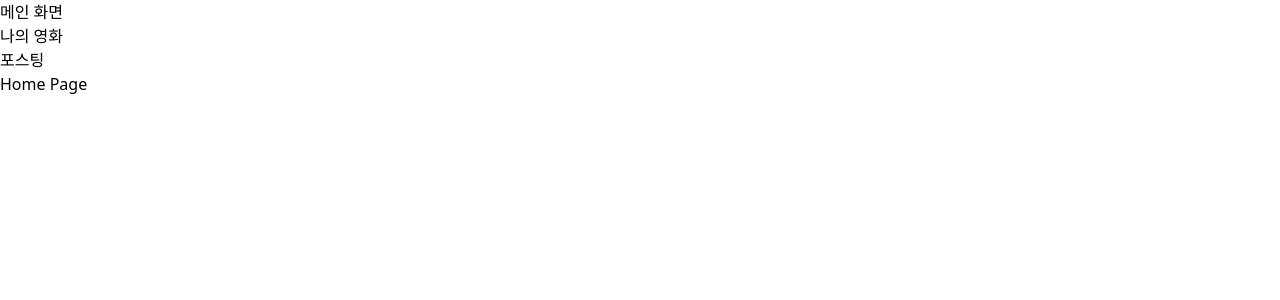
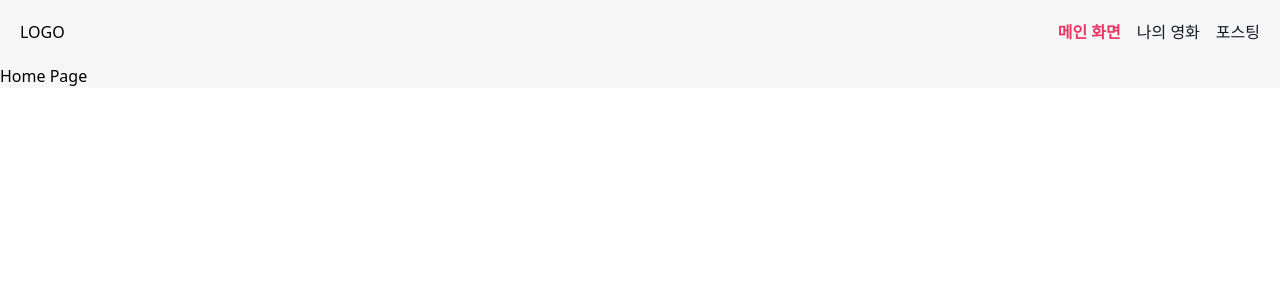
Before and after one commit to daindaind/next-favorite-movies, a Next.js app: page / in a window 1280 px wide. Shown: the top 300 px of the page. Built offline with nearby package versions, Linux system fonts and the light colour scheme.

Commit message:
Style: navbar 스타일링

```diff
--- a/components/common/Navbar.jsx
+++ b/components/common/Navbar.jsx
@@ -1,19 +1,29 @@
 import { PAGE_URL } from "@/constants/router";
+import Image from "next/image";
 import Link from "next/link";
+import { usePathname } from "next/navigation";
 import React from "react";
+import logo from '../../public/logo.png';
 
 function Navbar() {
+  const currentPath = usePathname();
+  console.log(currentPath)
   return (
-    <ul>
+    <ul className="flex flex-row justify-center align-middle h-15 p-5 bg-light-white">
+      <Link href={PAGE_URL.BASE}>
+        <p>LOGO</p>
+      </Link>
+      <div className="flex flex-row justify-end align-middle flex-1 gap-4">
         <li>
-        <Link href={PAGE_URL.BASE}>메인 화면</Link>
+          <Link href={PAGE_URL.BASE} className={currentPath === PAGE_URL.BASE ? "font-bold text-cherry-pink no-underline" : "flex font-medium text-default-text no-underline"}>메인 화면</Link>
         </li>
         <li>
-        <Link href={PAGE_URL.MOVIES}>나의 영화</Link>
+          <Link href={PAGE_URL.MOVIES} className={currentPath === PAGE_URL.MOVIES ? "font-bold text-cherry-pink no-underline" : "flex font-medium text-default-text no-underline"}>나의 영화</Link>
         </li>
         <li>
-        <Link href={PAGE_URL.POST}>포스팅</Link>
+          <Link href={PAGE_URL.POST} className={currentPath === PAGE_URL.POST ? "font-bold text-cherry-pink no-underline" : "flex font-medium text-default-text no-underline"}>포스팅</Link>
         </li>
+      </div>
     </ul>
   );
 }
--- a/constants/router.js
+++ b/constants/router.js
@@ -1,8 +1,8 @@
 const PAGE_URL = {
   BASE: "/",
-  MOVIES: "movies",
-  MOVIE_DETAIL: `movies/detail`,
-  POST: "post",
+  MOVIES: "/movies",
+  MOVIE_DETAIL: `/movies/detail`,
+  POST: "/post",
 };
 
 export { PAGE_URL };
```
Also changed, not shown: public/logo.png (added). Lines whose indentation alone changed are shown as unchanged.
